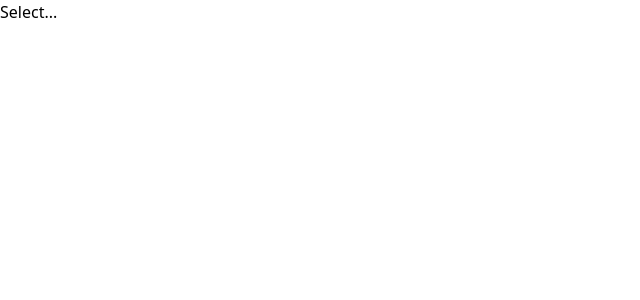
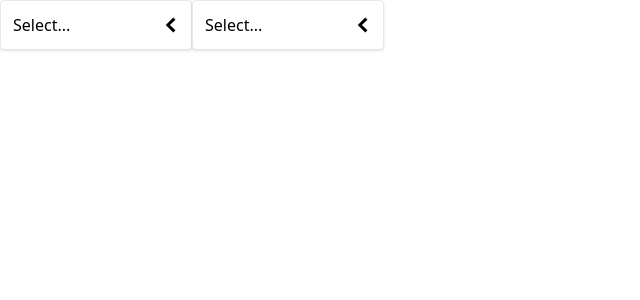
Before and after one commit to artlp/05-comps, a React (Create React App) app: page / in a window 1280 px wide. Shown: the top 300 px of the page, without its empty margins (0-640 px from the left). Built offline with nearby package versions, Linux system fonts and the light colour scheme.

Commit message:
following the course

```diff
--- a/src/App.js
+++ b/src/App.js
@@ -15,11 +15,18 @@ function App() {
   ];
 
   return (
-    <Dropdown
-      options={options}
-      selection={selection}
-      onSelect={handleSelection}
-    />
+    <div className="flex">
+      <Dropdown
+        options={options}
+        value={selection}
+        onChange={handleSelection}
+      />
+      <Dropdown
+        options={options}
+        value={selection}
+        onChange={handleSelection}
+      />
+    </div>
   );
 }
 
--- a/src/components/Dropdown.jsx
+++ b/src/components/Dropdown.jsx
@@ -1,20 +1,23 @@
 import React, { useState } from "react";
+import { GoChevronDown, GoChevronLeft } from "react-icons/go";
+import Panel from "./Panel";
 
-function Dropdown({ options, selection, onSelect }) {
+function Dropdown({ options, value, onChange }) {
   const [isOpen, setIsOpen] = useState(false);
 
   const handleClick = () => {
     setIsOpen((currentIsOpen) => !currentIsOpen); // or setIsOpen(!isOpen), but it's more prone to bugs
   };
 
-  const handleOptionClick = (value) => {
+  const handleOptionClick = (option) => {
     setIsOpen(false);
-    onSelect(value);
+    onChange(option);
   };
 
   const renderedOptions = options.map((option) => {
     return (
       <div
+        className="hover:bg-sky-100 rounded cursor-pointer p-1"
         key={option.value}
         onClick={() => {
           handleOptionClick(option);
@@ -26,9 +29,21 @@ function Dropdown({ options, selection, onSelect }) {
   });
 
   return (
-    <div>
-      <div onClick={handleClick}>{selection?.label || "Select..."}</div>
-      {isOpen && <div>{renderedOptions}</div>}
+    <div className="w-48 relative">
+      <Panel
+        className="flex justify-between items-center cursor-pointer "
+        onClick={handleClick}
+      >
+        {value?.label || "Select..."}
+        {!isOpen ?
+        <GoChevronLeft className="scale-150"/> :
+        <GoChevronDown className="scale-150"/>}
+      </Panel>
+      {isOpen && (
+        <Panel className="absolute top-full ">
+          {renderedOptions}
+        </Panel>
+      )}
     </div>
   );
 }
--- /dev/null
+++ b/src/components/Panel.jsx
@@ -0,0 +1,16 @@
+import React from "react";
+import classNames from "classnames";
+
+function Panel({ children, className, ...rest }) {
+  const finalClassNames = classNames(
+    "border rounded p-3 shadow bg-white w-full",
+    className
+  );
+  return (
+    <div {...rest} className={finalClassNames}>
+      {children}
+    </div>
+  );
+}
+
+export default Panel;
```
